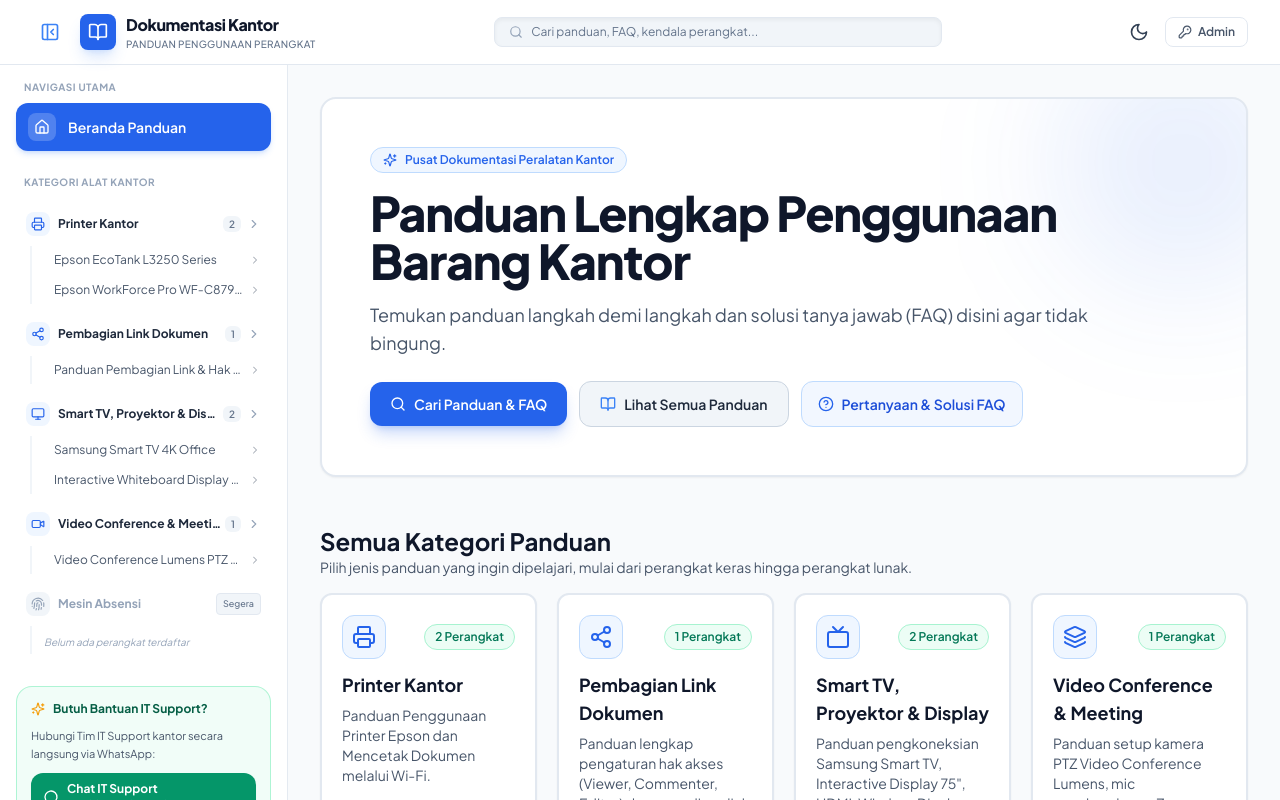
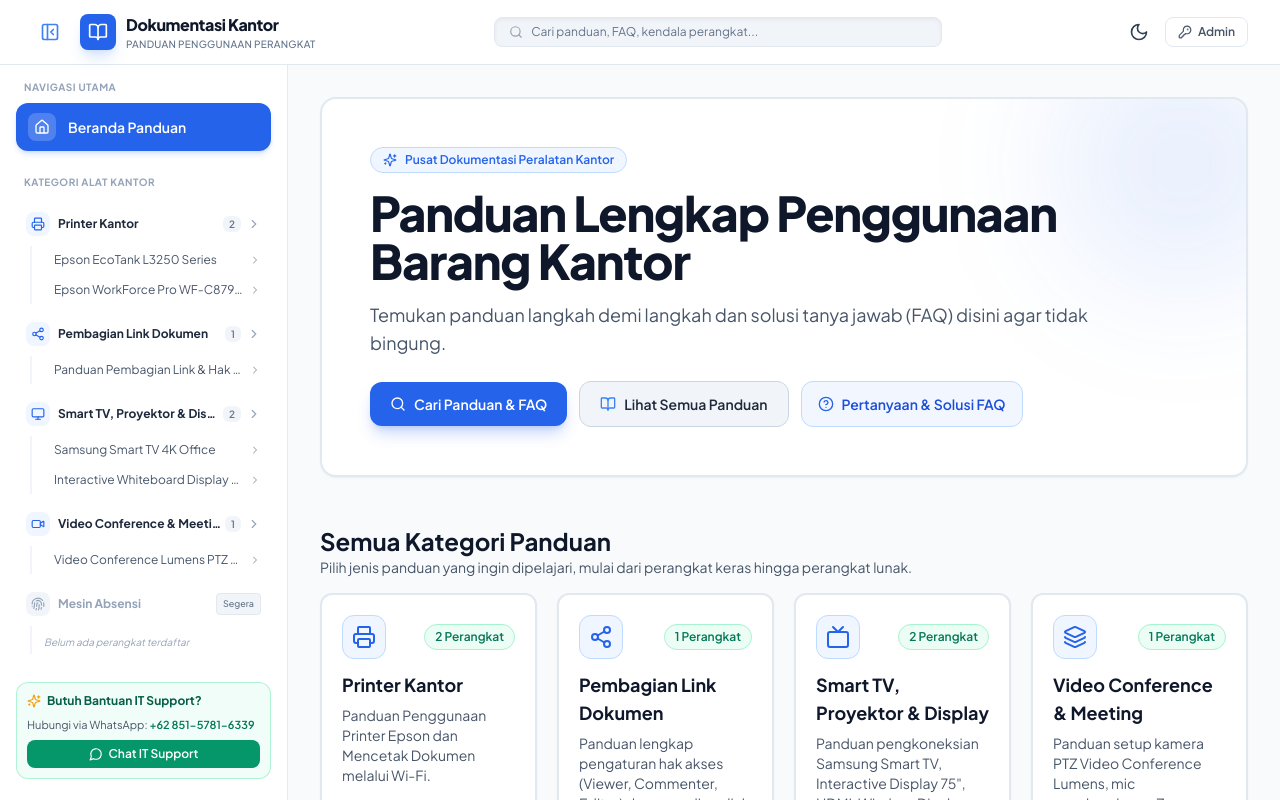
Before and after one commit to ulilabshar/office-helper, a React (Vite) app: page / in a window 1280 px wide. Shown: the top 800 px of the page. Built offline with nearby package versions, Linux system fonts and the light colour scheme; no server answers; the database is empty.

Commit message:
style(sidebar): compact and resize IT Support WhatsApp card and button

```diff
--- a/src/components/Sidebar.tsx
+++ b/src/components/Sidebar.tsx
@@ -244,23 +244,23 @@ export const Sidebar: React.FC<SidebarProps> = ({ isOpen, onClose }) => {
           </div>
 
           {/* Quick Help Footer Card with WhatsApp Link */}
-          <div className="pt-2">
-            <div className="p-3.5 rounded-2xl border border-emerald-200/90 dark:border-emerald-500/30 bg-emerald-50/70 dark:bg-emerald-500/10 space-y-2.5 shadow-xs">
-              <div className="flex items-center gap-2 text-xs font-bold text-emerald-800 dark:text-emerald-300">
+          <div className="pt-1">
+            <div className="p-2.5 rounded-xl border border-emerald-200/90 dark:border-emerald-500/30 bg-emerald-50/70 dark:bg-emerald-500/10 space-y-2 shadow-xs">
+              <div className="flex items-center gap-1.5 text-xs font-bold text-emerald-800 dark:text-emerald-300">
                 <Sparkles className="h-3.5 w-3.5 text-amber-500 shrink-0" />
                 <span>Butuh Bantuan IT Support?</span>
               </div>
-              <p className="text-[11px] text-slate-600 dark:text-slate-300 leading-relaxed">
-                Hubungi Tim IT Support kantor secara langsung via WhatsApp:
+              <p className="text-[11px] text-slate-600 dark:text-slate-300 leading-snug">
+                Hubungi via WhatsApp: <span className="font-semibold text-emerald-700 dark:text-emerald-400">+62 851-5781-6339</span>
               </p>
               <a
                 href="https://wa.me/6285157816339"
                 target="_blank"
                 rel="noopener noreferrer"
-                className="inline-flex items-center justify-center gap-2 w-full px-3 py-2 text-xs font-bold rounded-xl bg-emerald-600 text-white hover:bg-emerald-500 active:scale-95 transition-all shadow-sm"
+                className="inline-flex items-center justify-center gap-1.5 w-full px-3 py-1.5 text-xs font-semibold rounded-lg bg-emerald-600 text-white hover:bg-emerald-500 active:scale-95 transition-all shadow-xs whitespace-nowrap"
               >
-                <MessageCircle className="h-4 w-4 shrink-0" />
-                <span>Chat IT Support (+6285157816339)</span>
+                <MessageCircle className="h-3.5 w-3.5 shrink-0" />
+                <span>Chat IT Support</span>
               </a>
             </div>
           </div>
```
